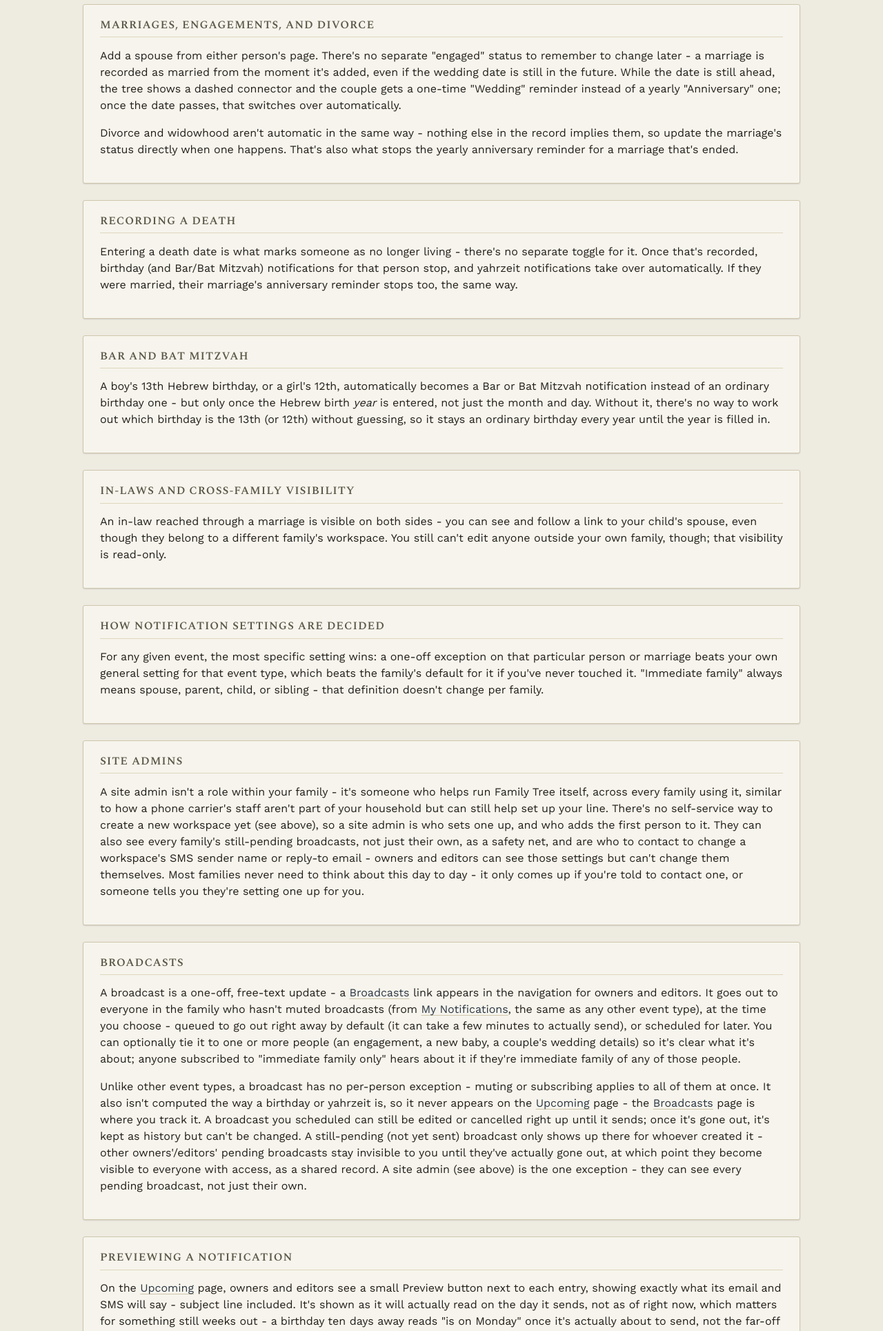
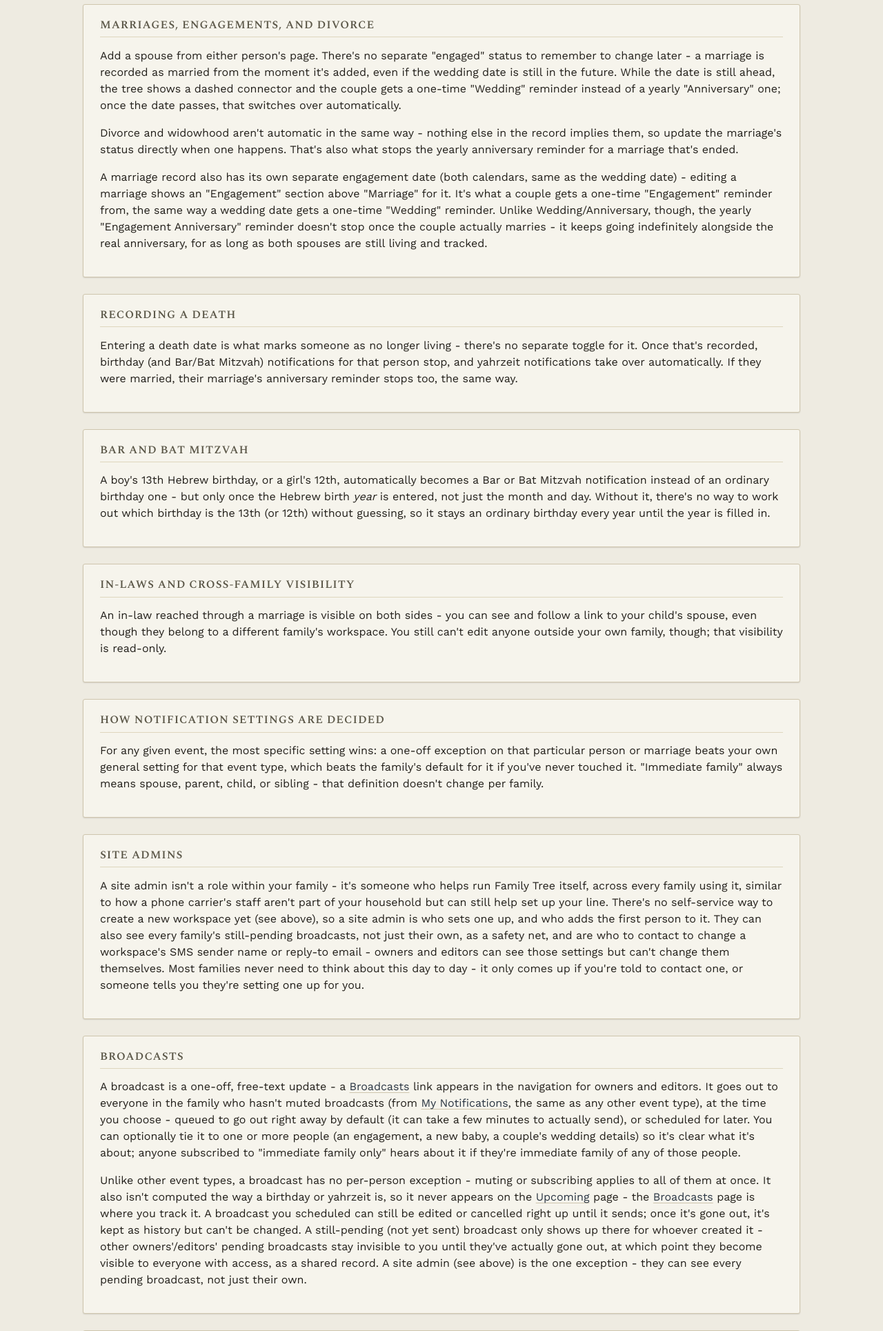
Before and after one commit to sheyabernstein/family-birthdays, a Django app: page /help/ in a window 1280 px wide. Shown: the part 2843-4772 px from the top of the page at 69% size. Run offline with Django 5.2, Linux system fonts and the light colour scheme; a user stored in the database is signed in; tables that the repository leaves empty hold one stand-in row (values such as "Sample post"); parts of the project's set-up code (start-up, migrations or seed data) failed here and were passed over.

Commit message:
fix: give Engagement its own badge color, stop long badge text from wrapping
.badge had no white-space: nowrap, so "Engagement Anniversary" (the
longest built-in event-type name) wrapped inside the pill shape on
/notifications/'s event-types table. Also adds a dedicated
.badge-engagement color (plum) instead of the generic neutral
fallback, and documents the new engagement date/notifications in
help.html's existing marriages/engagements section.

```diff
--- a/family/templates/family/help.html
+++ b/family/templates/family/help.html
@@ -159,6 +159,15 @@
                 implies them, so update the marriage's status directly when one happens. That's also
                 what stops the yearly anniversary reminder for a marriage that's ended.
             </p>
+            <p>
+                A marriage record also has its own separate engagement date (both calendars, same as the
+                wedding date) - editing a marriage shows an "Engagement" section above "Marriage" for it.
+                It's what a couple gets a one-time "Engagement" reminder from, the same way a wedding date
+                gets a one-time "Wedding" reminder. Unlike Wedding/Anniversary, though, the yearly
+                "Engagement Anniversary" reminder doesn't stop once the couple actually marries - it keeps
+                going indefinitely alongside the real anniversary, for as long as both spouses are still
+                living and tracked.
+            </p>
         </div>
         <div class="card">
             <h2 id="death">Recording a death</h2>
--- a/static/css/app.css
+++ b/static/css/app.css
@@ -25,6 +25,13 @@
   --wine-ink: #5c2129;
   --slate: #3b4a5a;
   --slate-ink: #2a3542;
+
+  /* Engagement's own badge color - distinct from --wine (death/yahrzeit's
+     pale pink is already close to a rose tone, so plum reaches for a
+     different hue entirely rather than risking the two reading as the
+     same color at a glance). */
+  --plum: #6b4a6b;
+  --plum-ink: #4a3350;
   --danger: #a3352b;
   --font-display: "Spectral", georgia, "Times New Roman", serif;
   --font-body: "Work Sans", -apple-system, blinkmacsystemfont, "Segoe UI",
@@ -291,6 +298,15 @@ main {
   font-family: var(--font-body);
   font-weight: 600;
 
+  /* A longer event-type name ("Engagement Anniversary" - the longest
+     built-in name so far) would otherwise wrap inside the pill shape,
+     producing a broken, stretched oval instead of a clean capsule -
+     found for real on /notifications/'s event-types table, where the
+     EMAIL/SMS columns' own min-width (see .subscribe-table select)
+     leaves the EVENT column too narrow for a two-word name to fit on
+     one line without this. */
+  white-space: nowrap;
+
   /* Fallback for a custom event type with no more specific .badge-<code>
      rule (see EventType.badge_class - a blank-anchor custom type like a
      family's own "Reunion" falls back to its own code, which has no
@@ -321,6 +337,14 @@ main {
 .badge-broadcast {
   background: #f0e6d2;
   color: var(--brass-ink);
+}
+
+/* Engagement and Engagement Anniversary share this one rule - both have
+   anchor="engagement" (see EventType.badge_class), the same way Wedding
+   and Anniversary already share .badge-marriage above. */
+.badge-engagement {
+  background: #eadfe7;
+  color: var(--plum-ink);
 }
 
 /* --- Ledger list (dashboard) --- */
```
